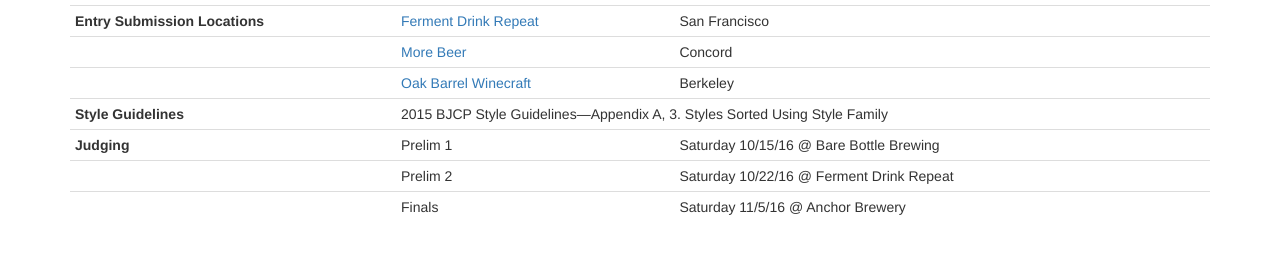
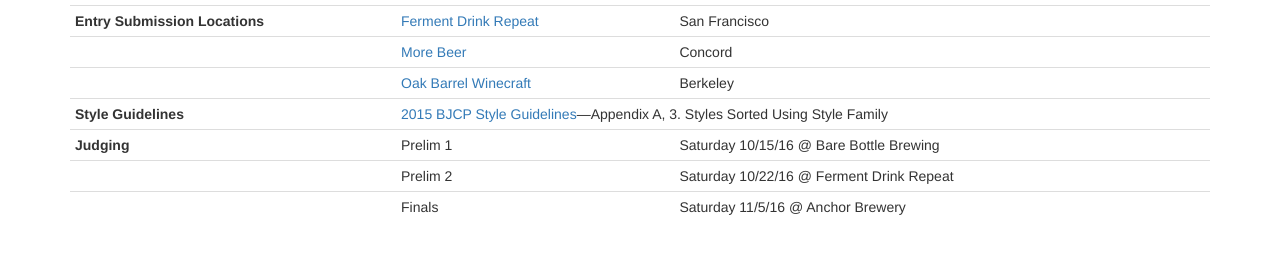
Before and after one commit to castatebrewcomp/castatebrewcomp.github.io, a Jekyll site: the page built from index.html, in a window 1280 px wide. Shown: the part 537-791 px from the top of the page. Built offline with Jekyll 4.4.1, drawn with Linux system fonts in a browser that asks for light colours.

Commit message:
add BJCP style link

```diff
--- a/index.html
+++ b/index.html
@@ -65,7 +65,7 @@
 
         <tr>
           <td nowrap><strong>Style Guidelines</strong></td>
-          <td class="stretch" colspan="2">2015 BJCP Style Guidelines&mdash;Appendix A, 3. Styles Sorted Using Style Family</td>
+          <td class="stretch" colspan="2"><a href="http://www.bjcp.org/docs/2015_Guidelines_Beer.pdf">2015 BJCP Style Guidelines</a>&mdash;Appendix A, 3. Styles Sorted Using Style Family</td>
         </tr>
 
         <tr>
```
